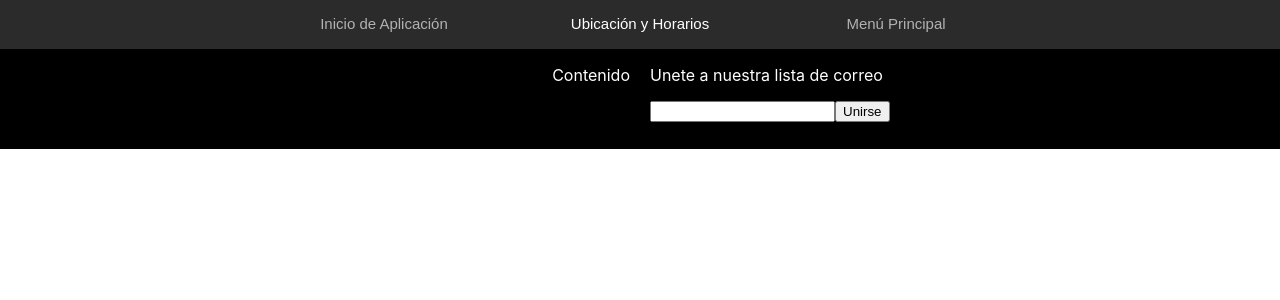
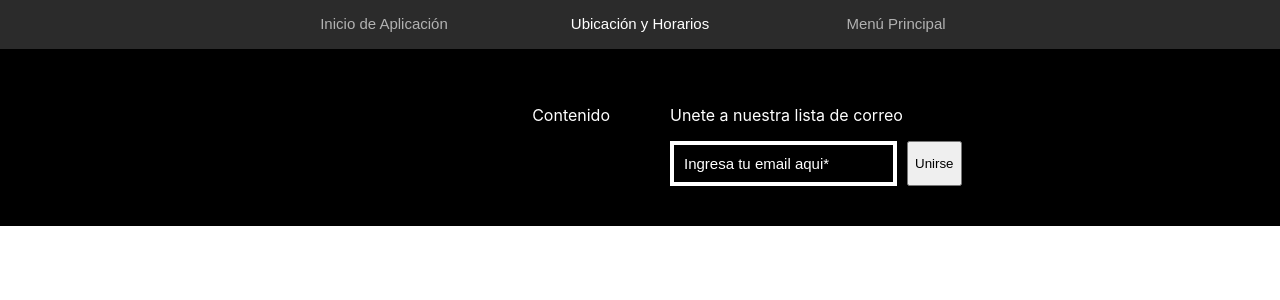
Before and after one commit to ProgrmadoresChidos/web-react-app-taco, a React (Create React App) app: page / in a window 1280 px wide. Shown: the top 300 px of the page. Built offline with nearby package versions, Linux system fonts and the light colour scheme.

Commit message:
componente Input creado

```diff
--- a/src/components/footer/footer.css
+++ b/src/components/footer/footer.css
@@ -1,5 +1,4 @@
 .footer {
-  height: 100px;
   display: flex;
 }
 
@@ -12,15 +11,19 @@
   color: white;
 }
 
+.footer__content--paddingVertical {
+  padding: 40px 0px;
+}
+
 .footer__content--alignRight {
   display: flex;
   justify-content: flex-end;
-  padding-right: 10px;
+  padding-right: 30px;
 }
 .footer__content--alignLeft {
   display: flex;
   justify-content: flex-start;
-  padding-left: 10px;
+  padding-left: 30px;
 }
 .footer__content__contactForm {
   display: flex;
--- a/src/components/footer/footer.tsx
+++ b/src/components/footer/footer.tsx
@@ -1,17 +1,25 @@
 import React from 'react';
+// Components
+import Input from '../form/input/input';
+// Styles
 import './footer.css';
 
 const Footer = () => {
   return (
     <footer className="footer footer--background">
-      <div className="footer__content footer__content--alignRight">
+      <div className="footer__content footer__content--alignRight footer__content--paddingVertical">
         <p>Contenido</p>
       </div>
-      <div className="footer__content footer__content--alignLeft">
+      <div className="footer__content footer__content--alignLeft footer__content--paddingVertical">
         <div className="footer__content__contactForm">
           <p>Unete a nuestra lista de correo</p>
           <div className="footer__content__contactForm__fields">
-            <input />
+            <Input
+              placeholder="Ingresa tu email aqui*"
+              style={{
+                marginRight: 10,
+              }}
+            />
             <button>Unirse</button>
           </div>
         </div>
--- /dev/null
+++ b/src/components/form/input/input.css
@@ -0,0 +1,16 @@
+.input {
+  /* background-color: #222222; */
+  background-color: transparent;
+  border: 4px solid #fff;
+  padding: 10px;
+  font-size: 15px;
+  color: #fff;
+}
+
+.input::placeholder {
+  color: #fff;
+}
+
+.input:focus {
+  outline: none;
+}
--- /dev/null
+++ b/src/components/form/input/input.tsx
@@ -0,0 +1,40 @@
+import React, { Component } from 'react';
+// Styles
+import './input.css';
+
+type InputProps = {
+	style?: Object,
+	placeholder?: string,
+};
+
+type InputState = {
+	value: string,
+};
+
+export default class Input extends Component<InputProps, InputState> {
+	constructor(props) {
+		super(props);
+		this.state = {
+			value: '',
+		};
+	}
+
+	handleChange = event => {
+		this.setState({ value: event.target.value });
+	}
+
+	render() {
+		const { style, placeholder } = this.props;
+		const { value } = this.state;
+		return (
+			<input
+				className="input"
+				type="text"
+				value={value}
+				onChange={this.handleChange}
+				placeholder={placeholder}
+				style={style}
+			/>
+		);
+	}
+}
```
